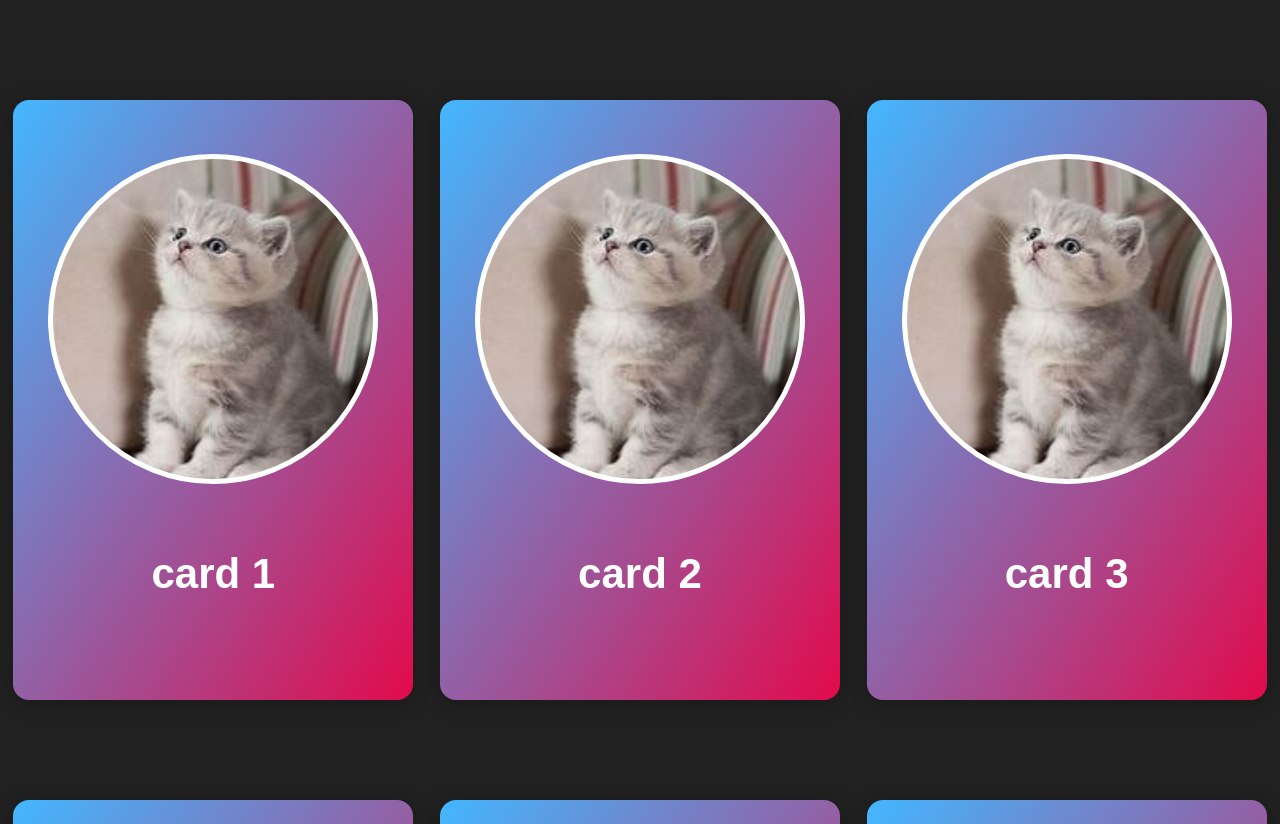
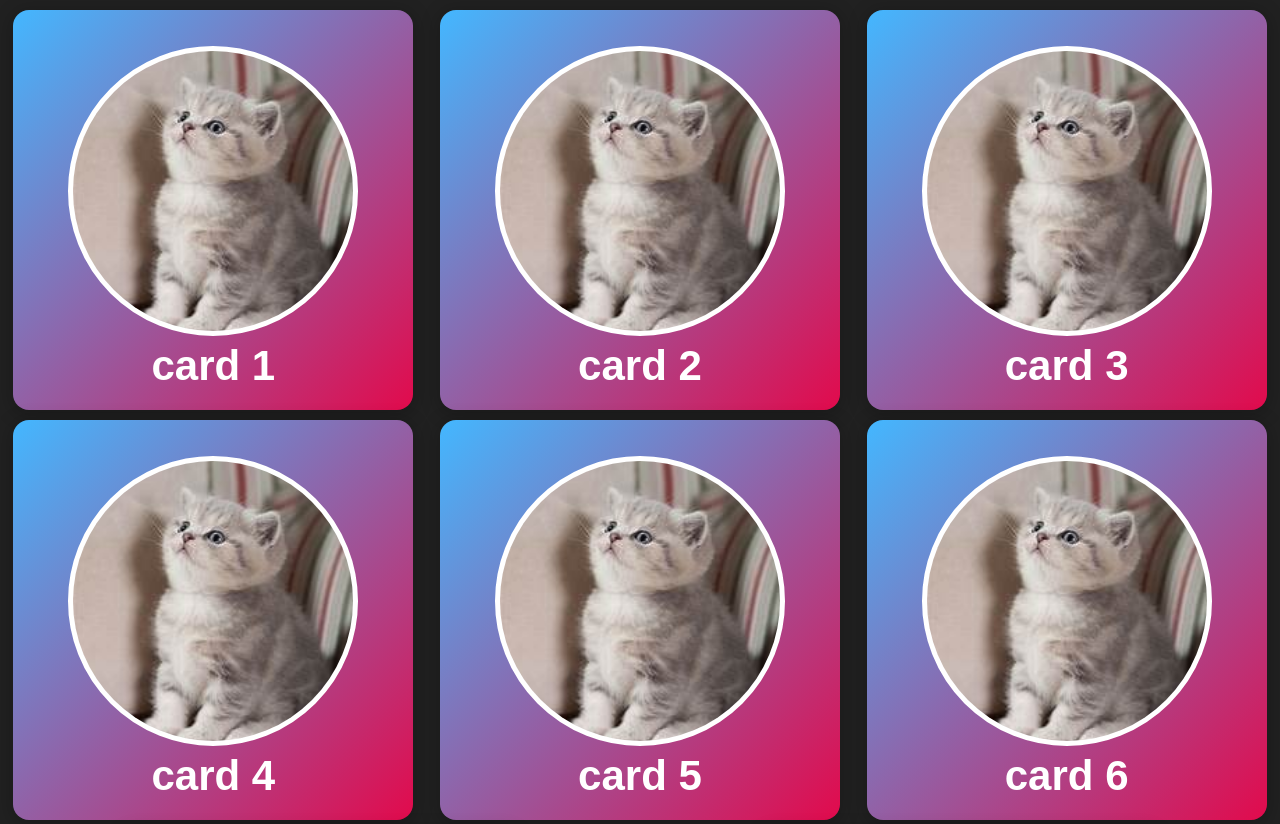
Before and after one commit to Mitushi-23/card, a plain HTML site: page portfolio.html in a window 1280 px wide. Shown: the top 824 px of the page. Drawn offline with Linux system fonts and the light colour scheme.

Commit message:
new css added

```diff
--- /dev/null
+++ b/cssFinal.css
@@ -0,0 +1,160 @@
+:root {
+    --primary: #43b7ff;
+    --secondary: #e20a4c;
+    --dark: #212121;
+    --light: #F3F3F3;
+    /* #eae4e4
+    #43b7ff
+    #201eb3 */
+  }
+
+  * {
+    margin: 0;
+    padding: 0;
+  }
+
+  body {
+    font-family: montserrat, sans-serif;
+    width: 100%;
+    min-height: 100vh;
+    background-color: #212121;
+  }
+    .cardholder{
+     display: flex;
+     flex-wrap: wrap;
+     align-items: center;
+     justify-content: space-around;
+     margin-bottom: 100px;
+    }
+
+
+  .card {
+    margin: 10px auto 0;
+    width: 400px;
+    height: 400px;
+    perspective: 1000px;
+  }
+
+  .card__inner {
+    width: 100%;
+    height: 100%;
+    transition: transform 2s;
+    transform-style: preserve-3d;
+    cursor: pointer;
+    position: relative;
+  }
+
+  .card__inner.is-flipped {
+    transform: rotateY(180deg);
+  }
+
+
+  .card__face {
+    position: absolute;
+    width: 100%;
+    height: 100%;
+    -webkit-backface-visibility: hidden;
+    backface-visibility: hidden;
+    overflow: hidden;
+    border-radius: 16px;
+    box-shadow: 0px 3px 18px 3px rgba(0, 0, 0, 0.2);
+  }
+
+  .card__face--front {
+    background-image: linear-gradient(to bottom right, var(--primary), var(--secondary));
+    display: flex;
+    align-items: center;
+    justify-content: center;
+    height: 400px;
+  }
+
+  .card__face--front h2 {
+    color: #FFF;
+    font-size: 42px;
+    position: absolute;
+    top: 83%;
+  }
+
+  .card__face--back {
+    background-color: var(--light);
+    transform: rotateY(180deg);
+  }
+
+  .card__content {
+    width: 100%;
+    height: 100%;
+  }
+
+  .card__header {
+    position: relative;
+    display: flex;
+    justify-content: center;
+    align-items: center;
+  }
+
+  .card__header:after {
+    content: '';
+    display: block;
+    position: absolute;
+    top: 0;
+    left: 0;
+    right: 0;
+    bottom: 0;
+    background-image: linear-gradient(to bottom left, var(--primary) 10%, var(--secondary) 115%);
+    z-index: -1;
+    border-radius: 0px 0px 50% 0px;
+    height: 185px;
+  }
+
+  .pp {
+    display: block;
+    width: 128px;
+    height: 128px;
+    margin: 19px auto 30px;
+    border-radius: 50%;
+    background-color: #FFF;
+    border: 5px solid #FFF;
+    object-fit: cover;
+  }
+
+  .card__header h2 {
+    color: #FFF;
+    font-size: 32px;
+    font-weight: 900;
+    text-transform: uppercase;
+    text-align: center;
+    /* top: 20%; */
+    margin-right: 48px;
+  }
+
+  .card__body {
+    padding: 10px;
+  }
+
+  .card__body h3 {
+    color: var(--dark);
+    font-size: 24px;
+    font-weight: 600;
+    margin-bottom: 15px;
+  }
+
+  .card__body p {
+    color: var(--dark);
+    font-size: 18px;
+    line-height: 1.4;
+  }
+
+
+  .profile {
+    display: block;
+    width: 280px;
+    height: 280px;
+    margin: 0 auto 30px;
+    border-radius: 50%;
+    background-color: #FFF;
+    border: 5px solid #FFF;
+    object-fit: cover;
+    /* top: 47%; */
+    position: absolute;
+    top: 9%;
+  }
--- /dev/null
+++ b/cssNew.css
@@ -0,0 +1,160 @@
+:root {
+    --primary: #43b7ff;
+    --secondary: #e20a4c;
+    --dark: #212121;
+    --light: #F3F3F3;
+    /* #eae4e4
+    #43b7ff
+    #201eb3 */
+  }
+
+  * {
+    margin: 0;
+    padding: 0;
+  }
+
+  body {
+    font-family: montserrat, sans-serif;
+    width: 100%;
+    min-height: 100vh;
+    background-color: #212121;
+  }
+    .cardholder{
+     display: flex;
+     flex-wrap: wrap;
+     align-items: center;
+     justify-content: space-around;
+     margin-bottom: 100px;
+    }
+
+
+  .card {
+    margin: 10px auto 0;
+    width: 400px;
+    height: 400px;
+    perspective: 1000px;
+  }
+
+  .card__inner {
+    width: 100%;
+    height: 100%;
+    transition: transform 2s;
+    transform-style: preserve-3d;
+    cursor: pointer;
+    position: relative;
+  }
+
+  .card__inner.is-flipped {
+    transform: rotateY(180deg);
+  }
+
+
+  .card__face {
+    position: absolute;
+    width: 100%;
+    height: 100%;
+    -webkit-backface-visibility: hidden;
+    backface-visibility: hidden;
+    overflow: hidden;
+    border-radius: 16px;
+    box-shadow: 0px 3px 18px 3px rgba(0, 0, 0, 0.2);
+  }
+
+  .card__face--front {
+    background-image: linear-gradient(to bottom right, var(--primary), var(--secondary));
+    display: flex;
+    align-items: center;
+    justify-content: center;
+    height: 400px;
+  }
+
+  .card__face--front h2 {
+    color: #FFF;
+    font-size: 42px;
+    position: absolute;
+    top: 75%;
+  }
+
+  .card__face--back {
+    background-color: var(--light);
+    transform: rotateY(180deg);
+  }
+
+  .card__content {
+    width: 100%;
+    height: 100%;
+  }
+
+  .card__header {
+    position: relative;
+    display: flex;
+    justify-content: center;
+    align-items: center;
+  }
+
+  .card__header:after {
+    content: '';
+    display: block;
+    position: absolute;
+    top: 0;
+    left: 0;
+    right: 0;
+    bottom: 0;
+    background-image: linear-gradient(to bottom left, var(--primary) 10%, var(--secondary) 115%);
+    z-index: -1;
+    border-radius: 0px 0px 50% 0px;
+    height: 185px;
+  }
+
+  .pp {
+    display: block;
+    width: 128px;
+    height: 128px;
+    margin: 19px auto 30px;
+    border-radius: 50%;
+    background-color: #FFF;
+    border: 5px solid #FFF;
+    object-fit: cover;
+  }
+
+  .card__header h2 {
+    color: #FFF;
+    font-size: 32px;
+    font-weight: 900;
+    text-transform: uppercase;
+    text-align: center;
+    /* top: 20%; */
+    margin-right: 48px;
+  }
+
+  .card__body {
+    padding: 10px;
+  }
+
+  .card__body h3 {
+    color: var(--dark);
+    font-size: 24px;
+    font-weight: 600;
+    margin-bottom: 15px;
+  }
+
+  .card__body p {
+    color: var(--dark);
+    font-size: 18px;
+    line-height: 1.4;
+  }
+
+
+  .profile {
+    display: block;
+    width: 320px;
+    height: 320px;
+    margin: 0 auto 30px;
+    border-radius: 50%;
+    background-color: #FFF;
+    border: 5px solid #FFF;
+    object-fit: cover;
+    /* top: 47%; */
+    position: absolute;
+    top: 9%;
+  }
--- a/portfolio.html
+++ b/portfolio.html
@@ -4,7 +4,9 @@
 	<meta charset="UTF-8">
 	<meta name="viewport" content="width=device-width, initial-scale=1.0">
 	<title>Game Card</title>
-	<link rel="stylesheet" href="card.css" />
+	<!-- <link rel="stylesheet" href="card.css" />
+	<link rel="stylesheet" href="cssNew.css" /> -->
+	<link rel="stylesheet" href="cssFinal.css" />
 </head>
 <body>
 	<div class="cardholder">
```
Also changed, not shown: card.js (+0 -3 lines).
